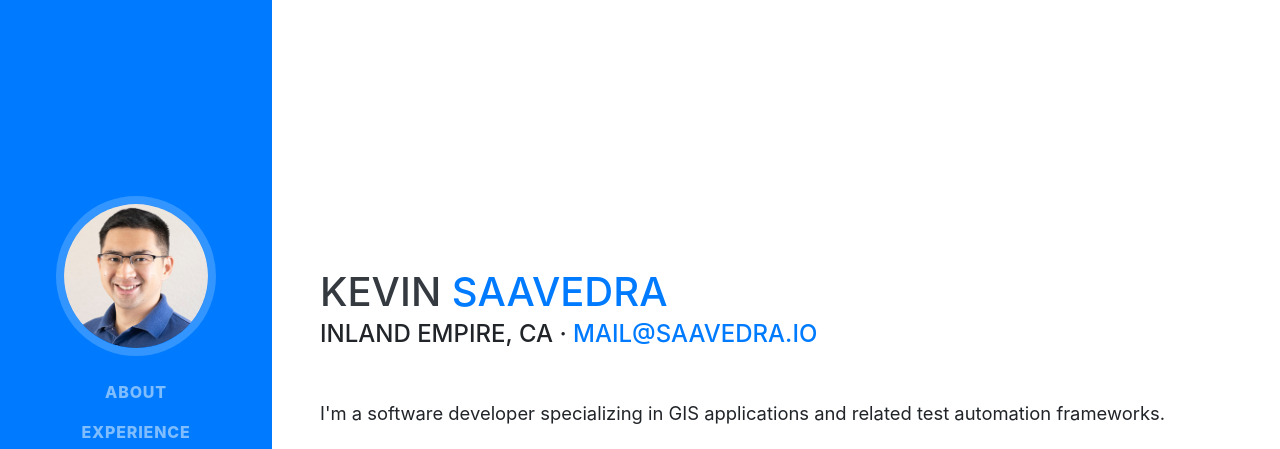
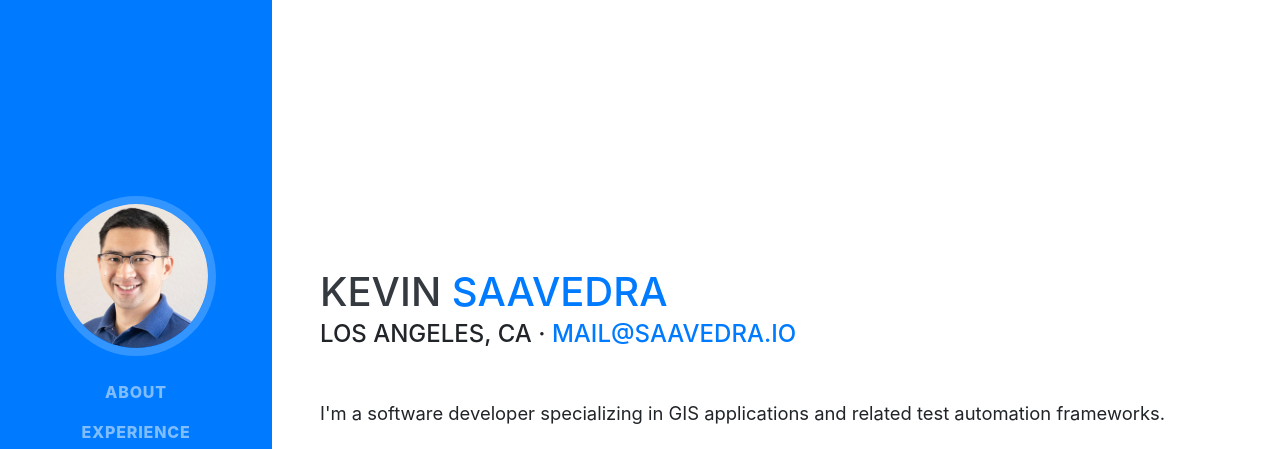
Before and after one commit to saashimi/ks_gh_pages, a website with bundled scripts: page index.html in a window 1280 px wide. Shown: the top 449 px of the page. Built offline with nearby package versions, Linux system fonts and the light colour scheme; a web font is replaced by a local one.

Commit message:
Change locale

```diff
--- a/index.html
+++ b/index.html
@@ -67,7 +67,7 @@
         <h1 class="mb-0">Kevin
           <span class="text-primary">Saavedra</span>
         </h1>
-        <div class="subheading mb-5">Inland Empire, CA ·
+        <div class="subheading mb-5">Los Angeles, CA ·
           <a href="mailto:mail@saavedra.io">mail@saavedra.io</a>
         </div>
         <p class="lead mb-5">I'm a software developer specializing in GIS applications and related test automation frameworks.</p>
```
